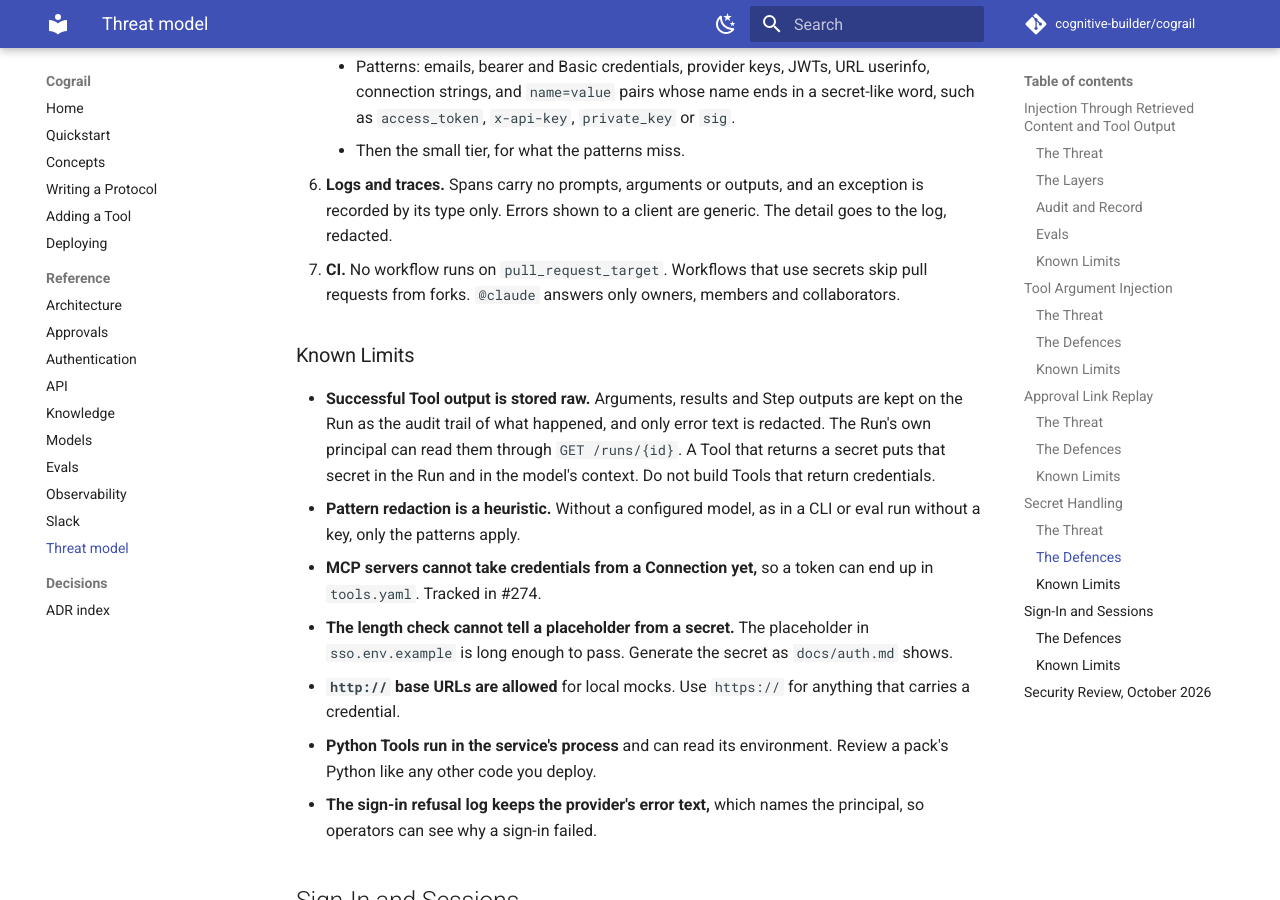
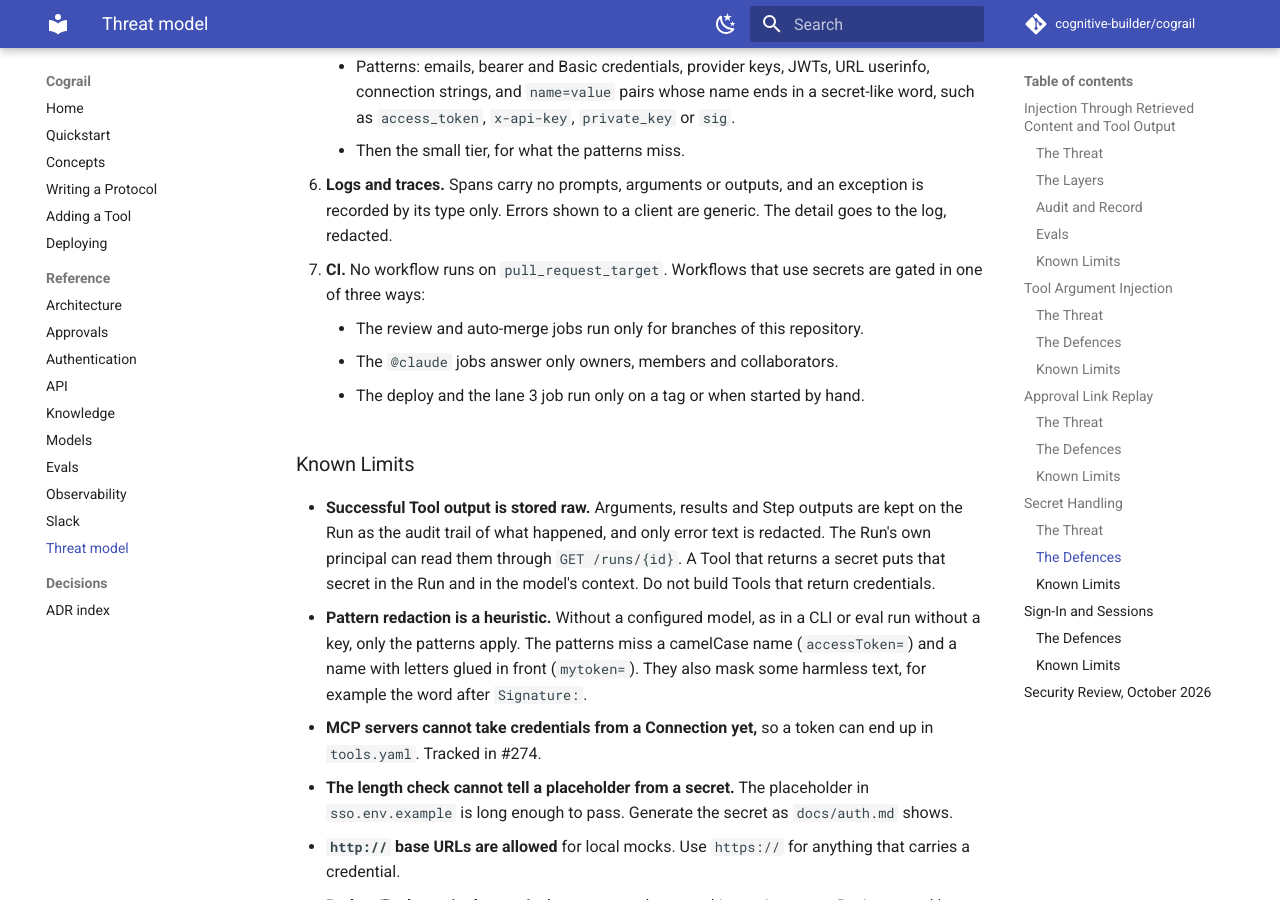
Before and after one commit to cognitive-builder/cograil, an MkDocs documentation site: the page built from docs/threat-model.md, in a window 1280 px wide and 900 px high, scrolled down 7394 px. Built offline with MkDocs 1.6.1 and Material for MkDocs 9.7.7, drawn with Linux system fonts in a browser that asks for light colours; comment, search, counter and statistics services are not loaded.

Commit message:
chore: review follow-ups for the security review (#36)
Test that the app installs the access-log filter; note that sessions
without a sign-in time are refused; name redaction misses and false
positives; state how CI workflows that use secrets are gated.

Co-Authored-By: Claude Opus 5.5 <noreply@anthropic.com>
Claude-Session: https://claude.ai/code/session_01UaKbRNNfoRs6FhDBJycwfj

```diff
--- a/docs/threat-model.md
+++ b/docs/threat-model.md
@@ -173,12 +173,15 @@ An attacker wants one of them from:
     - Patterns: emails, bearer and Basic credentials, provider keys, JWTs, URL userinfo, connection strings, and `name=value` pairs whose name ends in a secret-like word, such as `access_token`, `x-api-key`, `private_key` or `sig`.
     - Then the small tier, for what the patterns miss.
 6. **Logs and traces.** Spans carry no prompts, arguments or outputs, and an exception is recorded by its type only. Errors shown to a client are generic. The detail goes to the log, redacted.
-7. **CI.** No workflow runs on `pull_request_target`. Workflows that use secrets skip pull requests from forks. `@claude` answers only owners, members and collaborators.
+7. **CI.** No workflow runs on `pull_request_target`. Workflows that use secrets are gated in one of three ways:
+    - The review and auto-merge jobs run only for branches of this repository.
+    - The `@claude` jobs answer only owners, members and collaborators.
+    - The deploy and the lane 3 job run only on a tag or when started by hand.
 
 ### Known Limits
 
 - **Successful Tool output is stored raw.** Arguments, results and Step outputs are kept on the Run as the audit trail of what happened, and only error text is redacted. The Run's own principal can read them through `GET /runs/{id}`. A Tool that returns a secret puts that secret in the Run and in the model's context. Do not build Tools that return credentials.
-- **Pattern redaction is a heuristic.** Without a configured model, as in a CLI or eval run without a key, only the patterns apply.
+- **Pattern redaction is a heuristic.** Without a configured model, as in a CLI or eval run without a key, only the patterns apply. The patterns miss a camelCase name (`accessToken=`) and a name with letters glued in front (`mytoken=`). They also mask some harmless text, for example the word after `Signature:`.
 - **MCP servers cannot take credentials from a Connection yet,** so a token can end up in `tools.yaml`. Tracked in #274.
 - **The length check cannot tell a placeholder from a secret.** The placeholder in `sso.env.example` is long enough to pass. Generate the secret as `docs/auth.md` shows.
 - **`http://` base URLs are allowed** for local mocks. Use `https://` for anything that carries a credential.
```
Also changed, not shown: docs/auth.md (+1 -1 lines), 1 other file.
